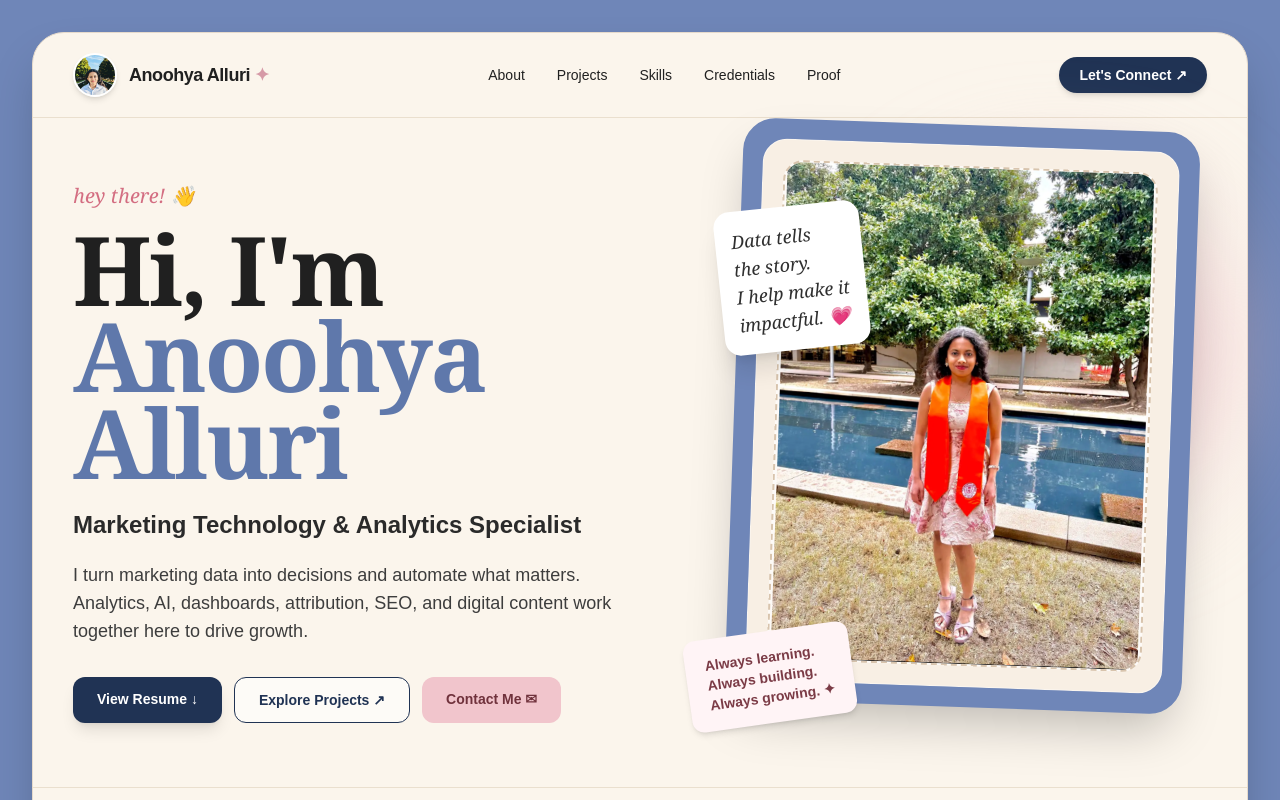
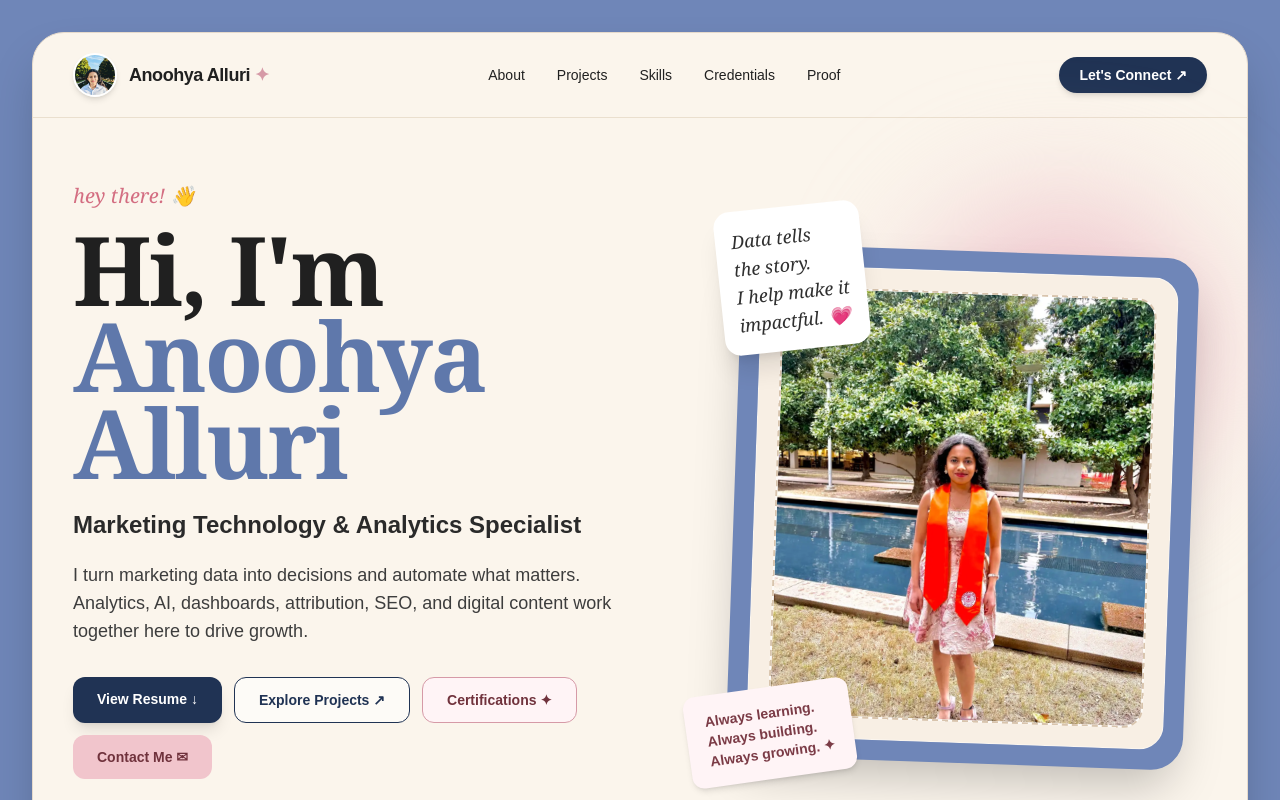
Before and after one commit to AnoohyaAlluri/anoohya-portfolio, a Next.js app: page / in a window 1280 px wide. Shown: the top 800 px of the page. Built offline with nearby package versions, Linux system fonts and the light colour scheme.

Commit message:
Update page.tsx

```diff
--- a/app/page.tsx
+++ b/app/page.tsx
@@ -238,7 +238,7 @@ export default function Home() {
                 work together here to drive growth.
               </p>
 
-              <div className="mt-8 flex flex-col gap-3 sm:flex-row">
+              <div className="mt-8 flex flex-col gap-3 sm:flex-row sm:flex-wrap">
                 <a
                   href="/Resume/MA.pdf"
                   target="_blank"
@@ -247,12 +247,21 @@ export default function Home() {
                 >
                   View Resume ↓
                 </a>
+
                 <a
                   href="#projects"
                   className="rounded-xl border border-[#203354] bg-white/60 px-6 py-3 text-center text-sm font-bold text-[#203354] transition hover:-translate-y-1 hover:bg-white"
                 >
                   Explore Projects ↗
                 </a>
+
+                <a
+                  href="#credentials"
+                  className="rounded-xl border border-[#d69aa7] bg-[#fff4f6] px-6 py-3 text-center text-sm font-bold text-[#70323c] transition hover:-translate-y-1 hover:bg-[#f8d9df]"
+                >
+                  Certifications ✦
+                </a>
+
                 <a
                   href="mailto:anoohyaalluri@gmail.com"
                   className="rounded-xl bg-[#f1c5cc] px-6 py-3 text-center text-sm font-bold text-[#70323c] transition hover:-translate-y-1 hover:bg-[#ebb3bd]"
@@ -262,7 +271,7 @@ export default function Home() {
               </div>
             </div>
 
-            <div className="relative min-h-[540px]">
+            <div className="relative min-h-[460px] sm:min-h-[500px] lg:min-h-[520px]">
               <div className="absolute right-0 top-6 h-72 w-72 rounded-full bg-[#eec3cc] blur-3xl" />
 
               <div className="absolute left-4 top-6 z-10 rotate-[-6deg] rounded-2xl bg-white p-4 shadow-xl sm:left-8">
@@ -279,11 +288,11 @@ export default function Home() {
 
               <div className="absolute bottom-4 right-0 w-[92%] rotate-2 rounded-[2rem] bg-[#6f86b8] p-5 shadow-2xl sm:right-4 sm:w-[88%]">
                 <div className="rounded-[1.5rem] border border-white/40 bg-[#f8efe4] p-5">
-                  <div className="relative flex h-[420px] items-center justify-center overflow-hidden rounded-[1.25rem] border-2 border-dashed border-[#d8c4ad] bg-white/70 sm:h-[460px] lg:h-[500px]">
+                  <div className="relative flex h-[340px] items-center justify-center overflow-hidden rounded-[1.25rem] border-2 border-dashed border-[#d8c4ad] bg-white/70 sm:h-[390px] lg:h-[430px]">
                     <img
                       src="/images/anoohya-full.jpg.png"
-                      alt="Anoohya Alluri full portrait"
-                      className="h-full w-full object-contain object-center"
+                      alt="Anoohya Alluri portrait"
+                      className="h-full w-full object-cover object-[center_28%]"
                     />
                   </div>
                 </div>
```
